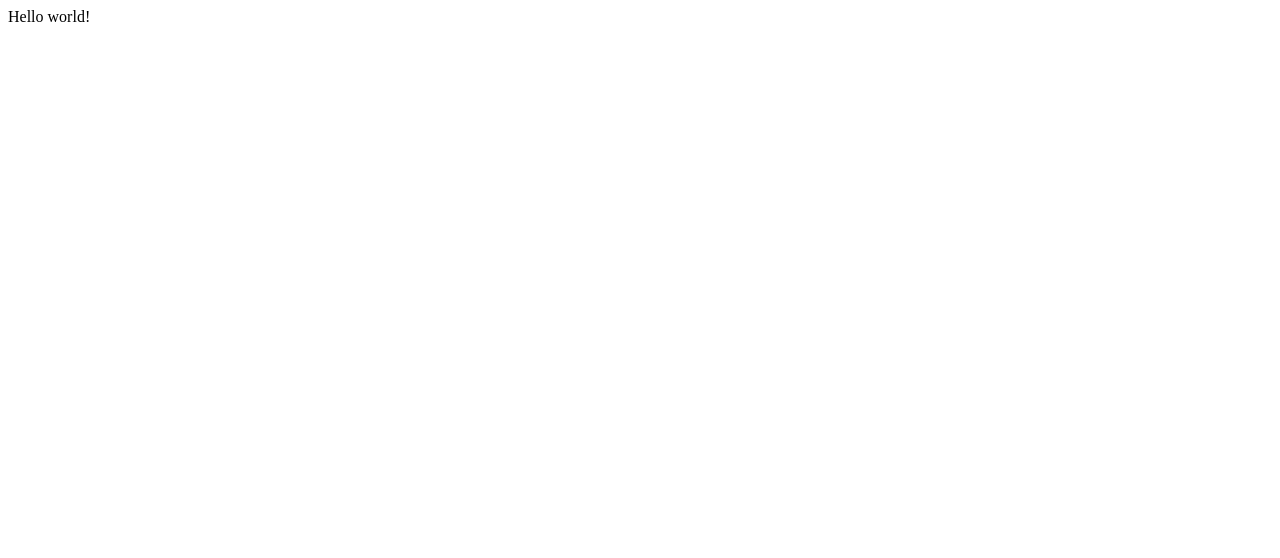
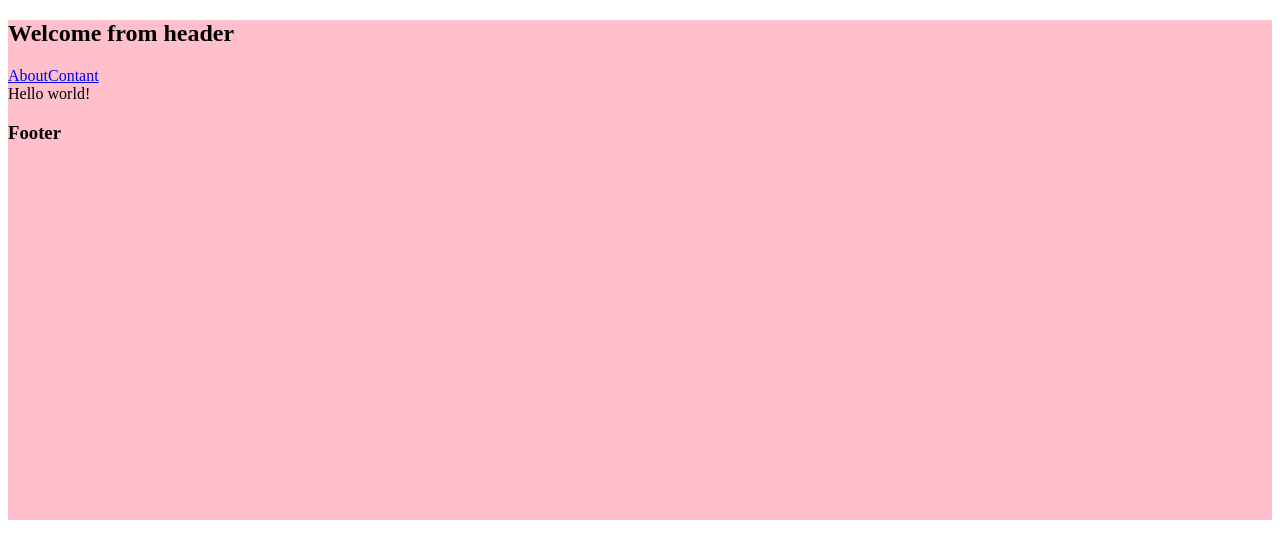
Before and after one commit to krzysztof-siek/cantus, a Gatsby site: page / in a window 1280 px wide. Built offline with nearby package versions, Linux system fonts and the light colour scheme; Gatsby itself is replaced by a stand-in of ours.

Commit message:
create basic structure of project

```diff
--- a/gatsby-config.js
+++ b/gatsby-config.js
@@ -6,5 +6,5 @@
 
 module.exports = {
   /* Your site config here */
-  plugins: [],
+  plugins: [`gatsby-plugin-sass`],
 }
--- a/package.json
+++ b/package.json
@@ -15,6 +15,8 @@
   },
   "dependencies": {
     "gatsby": "^2.26.1",
+    "gatsby-plugin-sass": "^2.6.0",
+    "node-sass": "^4.14.1",
     "react": "^16.12.0",
     "react-dom": "^16.12.0"
   },
--- /dev/null
+++ b/src/layouts/footer.js
@@ -0,0 +1,11 @@
+import React from 'react';
+
+const Footer = () => {
+	return (
+		<div className="footer">
+			<h3>Footer</h3>
+		</div>
+	 );
+}
+
+export default Footer;
--- /dev/null
+++ b/src/layouts/header.js
@@ -0,0 +1,14 @@
+import React from 'react';
+import {Link} from "gatsby";
+
+const Header = () => {
+	return (
+		<div className='header'>
+			<h2>Welcome from header</h2>
+			<Link to="/about">About</Link>
+			<Link to="/contact">Contant</Link>
+		</div>
+	 );
+}
+
+export default Header;
--- /dev/null
+++ b/src/layouts/layout.js
@@ -0,0 +1,15 @@
+import React from 'react';
+import Header from "./header";
+import Footer from "./footer";
+
+const Layout = ({children}) => {
+	return (
+		<div className="layout">
+			<Header/>
+			{children}
+			<Footer/>
+		</div>
+	 );
+}
+
+export default Layout;
--- a/src/pages/index.js
+++ b/src/pages/index.js
@@ -1,5 +1,14 @@
-import React from "react"
+import React from "react";
+import Layout from "../layouts/layout";
+import "../styles/main.scss";
+
 
 export default function Home() {
-  return <div>Hello world!</div>
+  return (
+      <div className="app">
+        <Layout>
+          Hello world!
+        </Layout>
+      </div>
+    )
 }
--- /dev/null
+++ b/src/styles/main.scss
@@ -0,0 +1,4 @@
+.app {
+	height: 500px;
+	background-color: pink;
+}
```
Also changed, not shown: src/pages/about.js (added, +14 -0 lines), src/pages/contact.js (added, +15 -0 lines), src/styles/header.scss (added), 1 other file.
